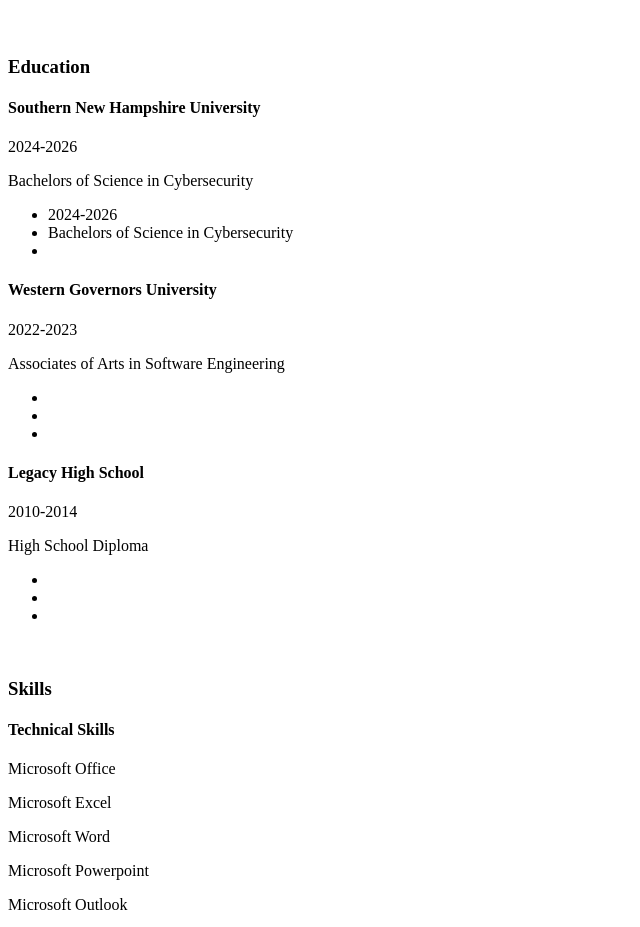
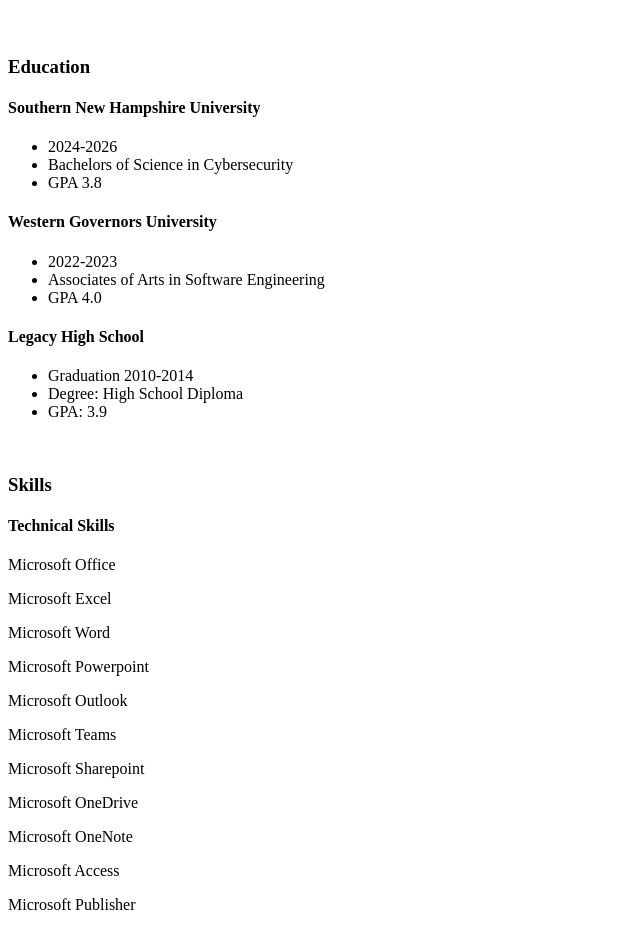
Before and after one commit to Mrfrazier14/My-Portfolio-Website, a plain HTML site: page index.html in a window 1280 px wide. Shown: the part 880-1807 px from the top of the page, without its empty margins (0-640 px from the left). Drawn offline with Linux system fonts and the light colour scheme.

Commit message:
Update index.html

```diff
--- a/index.html
+++ b/index.html
@@ -52,30 +52,24 @@
     <h3>Education</h3>
     <section>
         <h4>Southern New Hampshire University</h4>
-        <p>2024-2026</p>
-        <p>Bachelors of Science in Cybersecurity</p>
             <ul>
                 <li>2024-2026</li>
                 <li>Bachelors of Science in Cybersecurity</li>
-                <li></li>
+                <li>GPA 3.8</li>
             </ul>
 <!-- Education 2 -->
         <h4>Western Governors University</h4>
-        <p>2022-2023</p>
-        <p>Associates of Arts in Software Engineering</p>
             <ul>
-                <li></li>
-                <li></li>
-                <li></li>
+                <li>2022-2023</li>
+                <li>Associates of Arts in Software Engineering</li>
+                <li>GPA 4.0</li>
             </ul>
 <!-- Education 3 -->
         <h4>Legacy High School</h4>
-        <p>2010-2014</p>
-        <p>High School Diploma</p>
             <ul>
-                <li></li>
-                <li></li>
-                <li></li>
+                <li>Graduation 2010-2014</li>
+                <li> Degree: High School Diploma</li>
+                <li>GPA: 3.9</li>
             </ul>
     </section>
     <br/>
```
